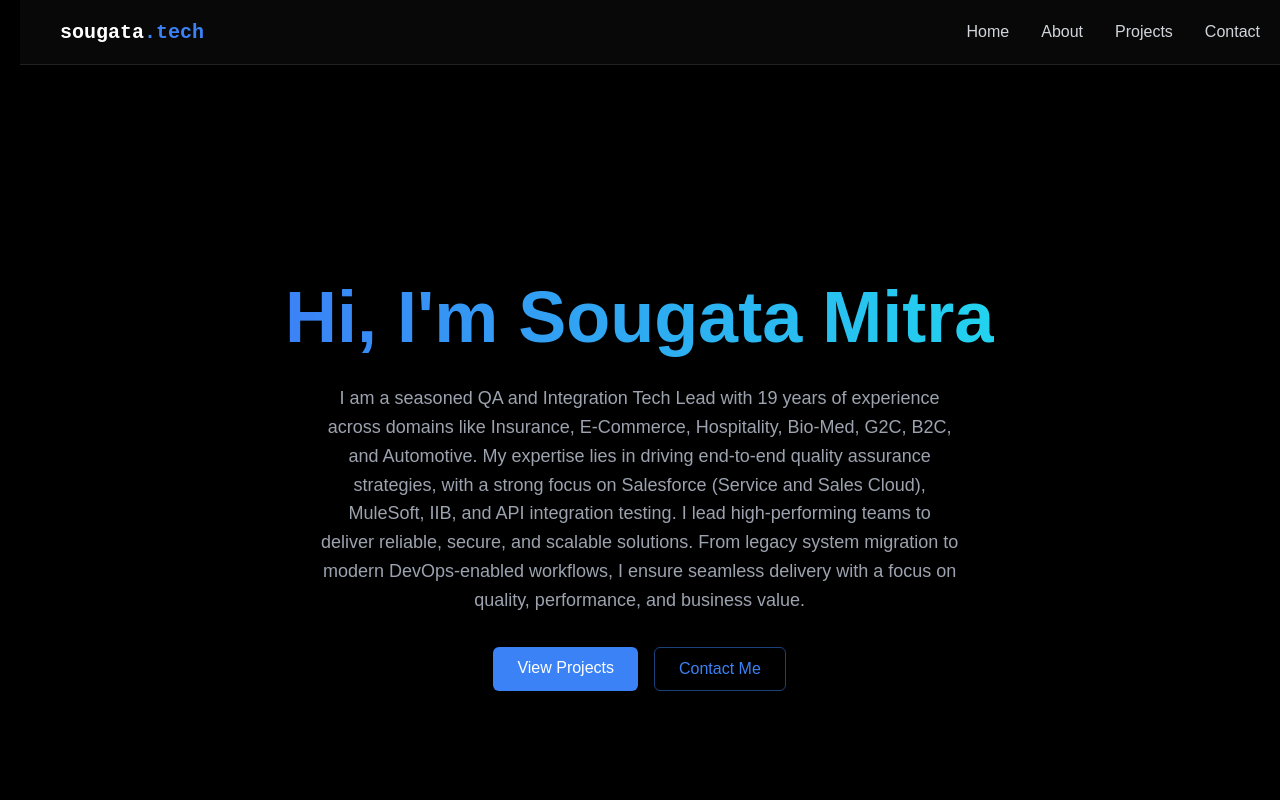
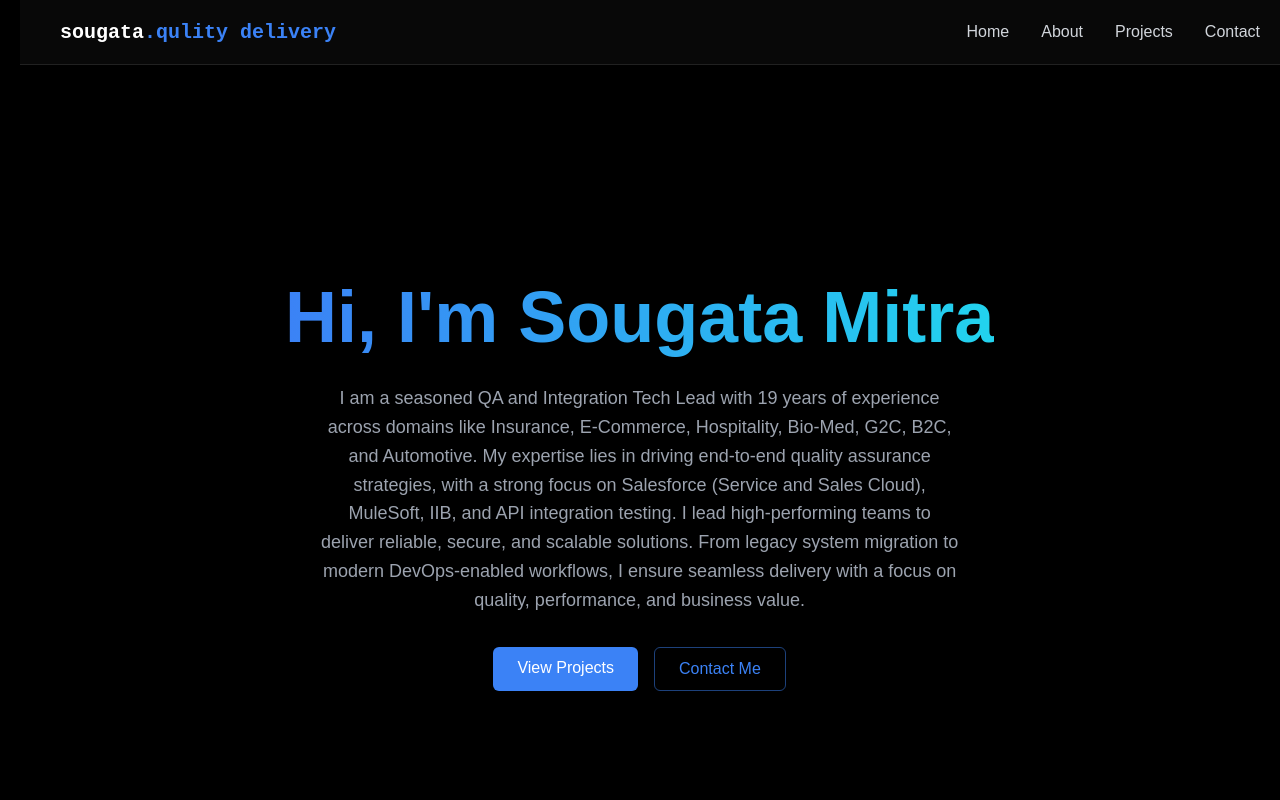
Before and after one commit to ani1999deep/sougata_mitra_porfolio-, a React (Create React App) app: page / in a window 1280 px wide. Shown: the top 800 px of the page. Built offline with nearby package versions, Linux system fonts and the light colour scheme.

Commit message:
add in navbar.

```diff
--- a/src/components/Navbar.js
+++ b/src/components/Navbar.js
@@ -11,7 +11,7 @@ export const Navbar = ({ menuOpen, setMenuOpen }) => {
       <div className="container">
         <div className="nav-content">
           <a href="#home" className="logo">
-            sougata<span className="logo-highlight">.tech</span>
+            sougata<span className="logo-highlight">.qulity delivery</span>
           </a>
 
           <div
```
